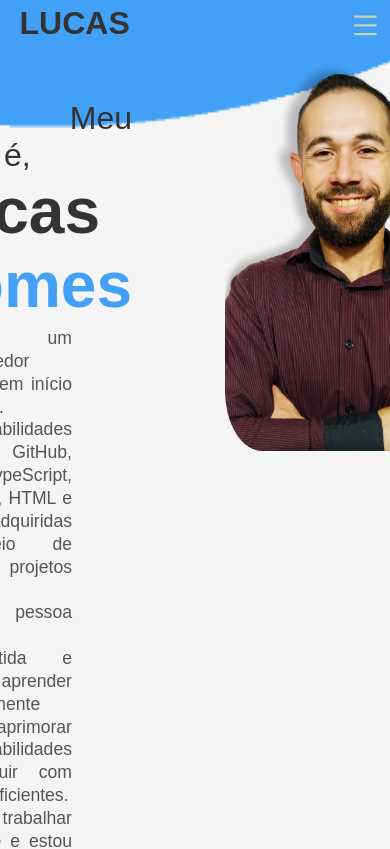
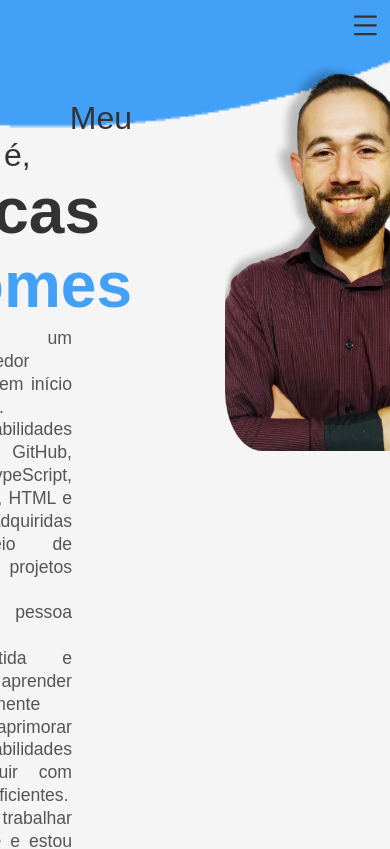
Before and after one commit to lucasccgomes/portfolio-lucas, a React (Vite) app: page / in a window 390 px wide. Shown: the top 849 px of the page. Built offline with nearby package versions, Linux system fonts and the light colour scheme.

Commit message:
chore(navbar): h1 with name was removed because it was repeated

```diff
--- a/src/components/Navbar/Navbar.css
+++ b/src/components/Navbar/Navbar.css
@@ -7,6 +7,7 @@
     height: 50px;
     top: 0px;
     left: 0;
+    justify-content: flex-end;
 }
 
 #navbar h1{
@@ -31,12 +32,12 @@
 }
 
 .navbar a:hover{
-    color: var(--cinzaescuro);
+    color: #ffff;
     background-color: var(--azulsec);
 }
 
 .navbar a:active{
-    background-color: rgb(24, 23, 23);
+    background-color: var(--azulsecescuro);
 }
 
 .mobile{
@@ -46,7 +47,7 @@
 }
 
 .icon-menu, .icon-close{
-    color: var(--navitens);
+    color: var(--cinzaescuro);
     font-size: 1.8em;
     cursor: pointer;
 }
@@ -80,7 +81,7 @@
         height: 100%;
         margin: 0;
         padding: 35px 0px 0px 0px;
-        background-color: var(--navbar);
+        background-color: var(--azul);
         flex-direction: column;
         align-items: center;
         justify-content: flex-start;
@@ -88,10 +89,10 @@
     }
     .show a:hover{
         color: #ffff;
-        background-color: var(--musgo);
+        background-color: var(--azulsec);
     }
 
     .show a:active{
-        background-color: rgb(24, 23, 23);
+        background-color: var(--azulsecescuro);
     }
 }
--- a/src/components/Navbar/Navbar.tsx
+++ b/src/components/Navbar/Navbar.tsx
@@ -48,7 +48,6 @@ class Navbar extends Component<NavbarProps, NavbarState> {
 
     return (
       <div id='navbar'>
-        <h1>LUCAS</h1>
         <nav className={`navbar ${showMenu ? "show" : ""}`}>
           <div className="nav-itens">
             <a href="">INICIO</a>
```
